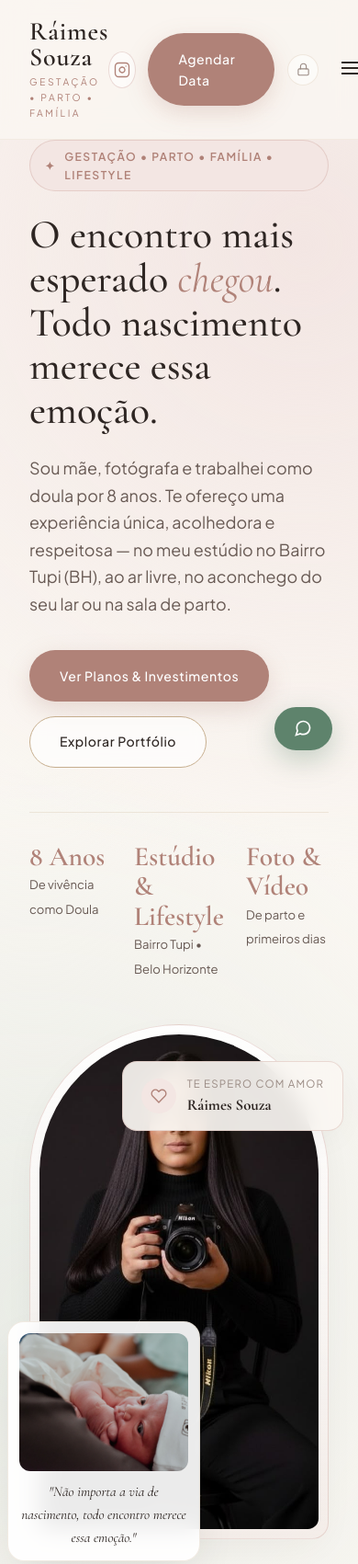
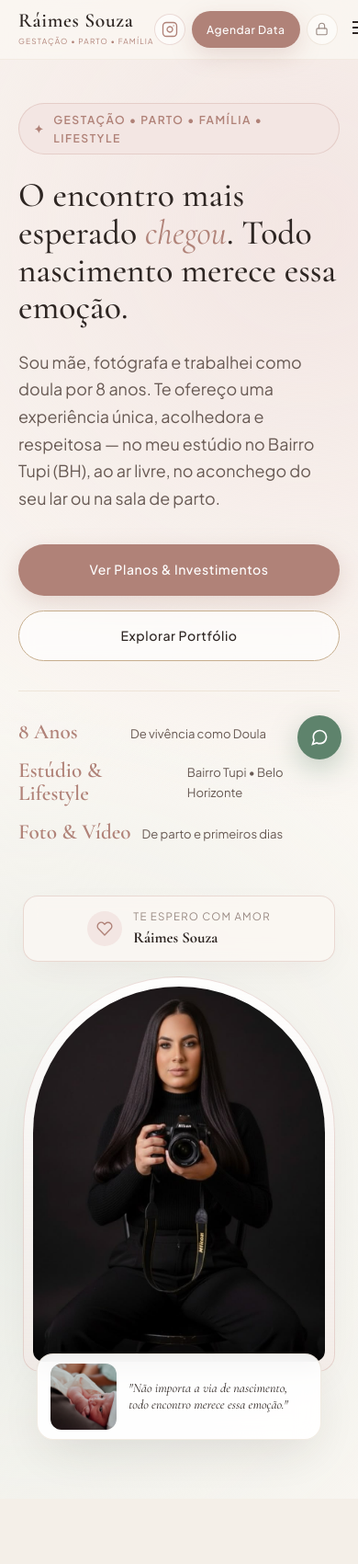
Before and after one commit to raianeyyanagita/raisouza-fotografia, a plain HTML site: page index.html in a window 390 px wide. Shown: the top 1701 px of the page at 92% size. Drawn offline with nearby package versions, Linux system fonts and the light colour scheme; no server answers.

Commit message:
Add files via upload

```diff
--- a/style.css
+++ b/style.css
@@ -1204,14 +1204,51 @@ textarea.form-control {
 }
 
 @media (max-width: 768px) {
+  .container {
+    padding: 0 1.25rem;
+  }
+
+  .section-padding {
+    padding: 4.5rem 0;
+  }
+
+  .navbar {
+    padding: 0.75rem 0;
+  }
+
+  .brand-name {
+    font-size: 1.35rem;
+  }
+
+  .brand-tagline {
+    font-size: 0.52rem;
+    letter-spacing: 0.14em;
+    white-space: nowrap;
+  }
+
+  .nav-actions {
+    gap: 0.45rem;
+  }
+
+  .nav-insta {
+    width: 34px;
+    height: 34px;
+  }
+
+  .nav-actions .btn-primary {
+    padding: 0.55rem 0.95rem;
+    font-size: 0.76rem;
+    white-space: nowrap;
+  }
+
   .nav-links {
     position: fixed;
-    top: 70px;
-    left: 1.5rem;
-    right: 1.5rem;
+    top: 64px;
+    left: 1rem;
+    right: 1rem;
     background: var(--bg-ivory);
     flex-direction: column;
-    padding: 2rem;
+    padding: 1.75rem;
     border-radius: 20px;
     border: 1px solid var(--border-rose);
     box-shadow: var(--shadow-hover);
@@ -1229,6 +1266,102 @@ textarea.form-control {
 
   .mobile-toggle {
     display: block;
+    padding: 0.35rem;
+  }
+
+  /* Hero Mobile — evita que os cards flutuantes fiquem em cima do rosto da Ráimes */
+  .hero {
+    padding: 7rem 0 4rem;
+  }
+
+  .hero-title {
+    font-size: 2.35rem;
+  }
+
+  .hero-buttons {
+    flex-direction: column;
+    margin-bottom: 2rem;
+  }
+
+  .hero-buttons .btn {
+    width: 100%;
+  }
+
+  .hero-highlights {
+    grid-template-columns: 1fr;
+    gap: 1rem;
+    text-align: left;
+  }
+
+  .highlight-item {
+    display: flex;
+    align-items: baseline;
+    gap: 0.75rem;
+  }
+
+  .highlight-item strong {
+    font-size: 1.45rem;
+    min-width: 110px;
+  }
+
+  .hero-visual {
+    flex-direction: column;
+    align-items: center;
+    gap: 1rem;
+    margin-top: 0.5rem;
+  }
+
+  .hero-arch-frame {
+    height: 430px;
+    max-width: 340px;
+  }
+
+  .hero-floating-tag {
+    position: static;
+    order: -1;
+    width: 100%;
+    max-width: 340px;
+    justify-content: center;
+    padding: 0.7rem 1rem;
+  }
+
+  .hero-floating-card {
+    position: relative;
+    bottom: auto;
+    left: auto;
+    margin-top: -2.25rem;
+    width: 90%;
+    max-width: 310px;
+    display: flex;
+    align-items: center;
+    gap: 0.85rem;
+    padding: 0.65rem 0.85rem;
+    z-index: 3;
+  }
+
+  .hero-floating-card img {
+    width: 72px;
+    height: 72px;
+    margin-bottom: 0;
+    flex-shrink: 0;
+  }
+
+  .hero-floating-card p {
+    text-align: left;
+    font-size: 0.88rem;
+    line-height: 1.3;
+  }
+
+  /* Sobre Mim Mobile */
+  .about-img-main {
+    height: 340px;
+    grid-column: 1 / 10;
+  }
+
+  .about-img-secondary {
+    height: 230px;
+    grid-column: 5 / 13;
+    margin-top: 130px;
   }
 
   .gallery-grid {
@@ -1242,13 +1375,36 @@ textarea.form-control {
     grid-row: span 1;
   }
 
+  .gallery-overlay {
+    opacity: 1;
+    background: linear-gradient(to top, rgba(46, 38, 35, 0.65) 0%, transparent 60%);
+  }
+
   .form-row,
   .about-pillars {
     grid-template-columns: 1fr;
   }
 
   .insta-card {
-    padding: 2rem 1.5rem;
+    padding: 2rem 1.25rem;
+  }
+
+  .insta-strip {
+    grid-template-columns: repeat(2, 1fr);
+  }
+
+  .insta-strip .insta-thumb:nth-child(3) {
+    display: none;
+  }
+
+  .contact-form-card {
+    padding: 1.75rem 1.35rem;
+  }
+
+  .floating-whatsapp {
+    bottom: 1.15rem;
+    right: 1.15rem;
+    padding: 0.85rem;
   }
 
   .floating-whatsapp span {
```
